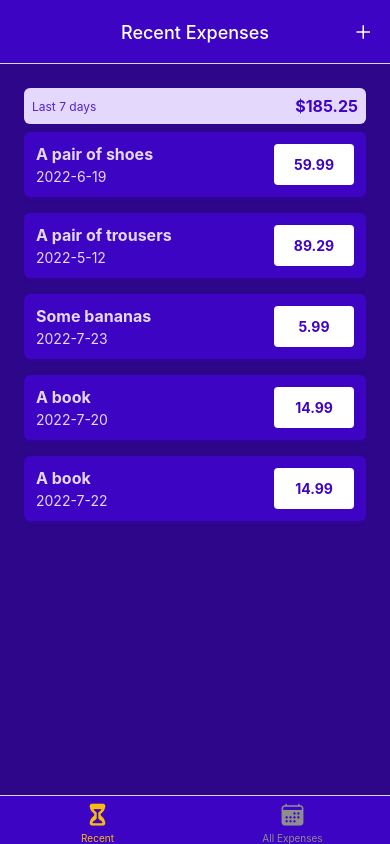
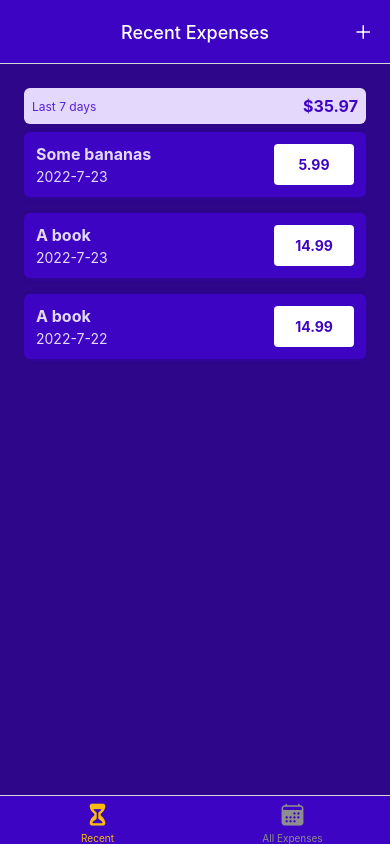
Before and after one commit to Juciano-Farias/RN-Expense-Tracker, a React Native app: screen / in a window 390 px wide. Built offline with nearby package versions, Linux system fonts and the light colour scheme.

Commit message:
refactor: Using the useContext to get the expenses

```diff
--- a/components/ExpensesOutput/ExpensesOutput.js
+++ b/components/ExpensesOutput/ExpensesOutput.js
@@ -40,8 +40,8 @@ const DUMMY_EXPENSES = [
 const ExpensesOutput = ({ expenses, expensesPeriod }) => {
   return (
     <View style={styles.container}>
-      <ExpensesSummary expenses={DUMMY_EXPENSES} periodName={expensesPeriod} />
-      <ExpensesList expenses={DUMMY_EXPENSES} />
+      <ExpensesSummary expenses={expenses} periodName={expensesPeriod} />
+      <ExpensesList expenses={expenses} />
     </View>
   );
 };
```
